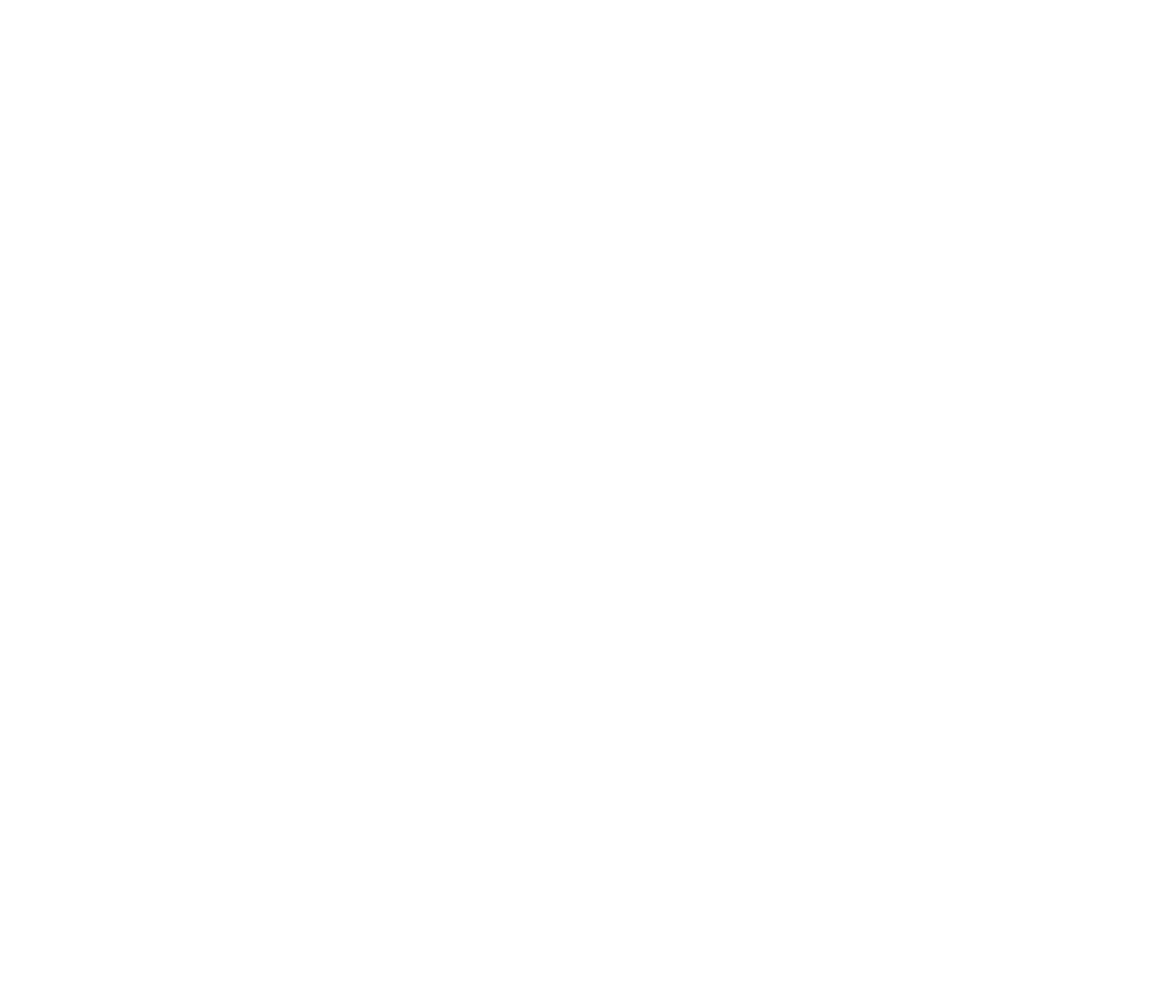
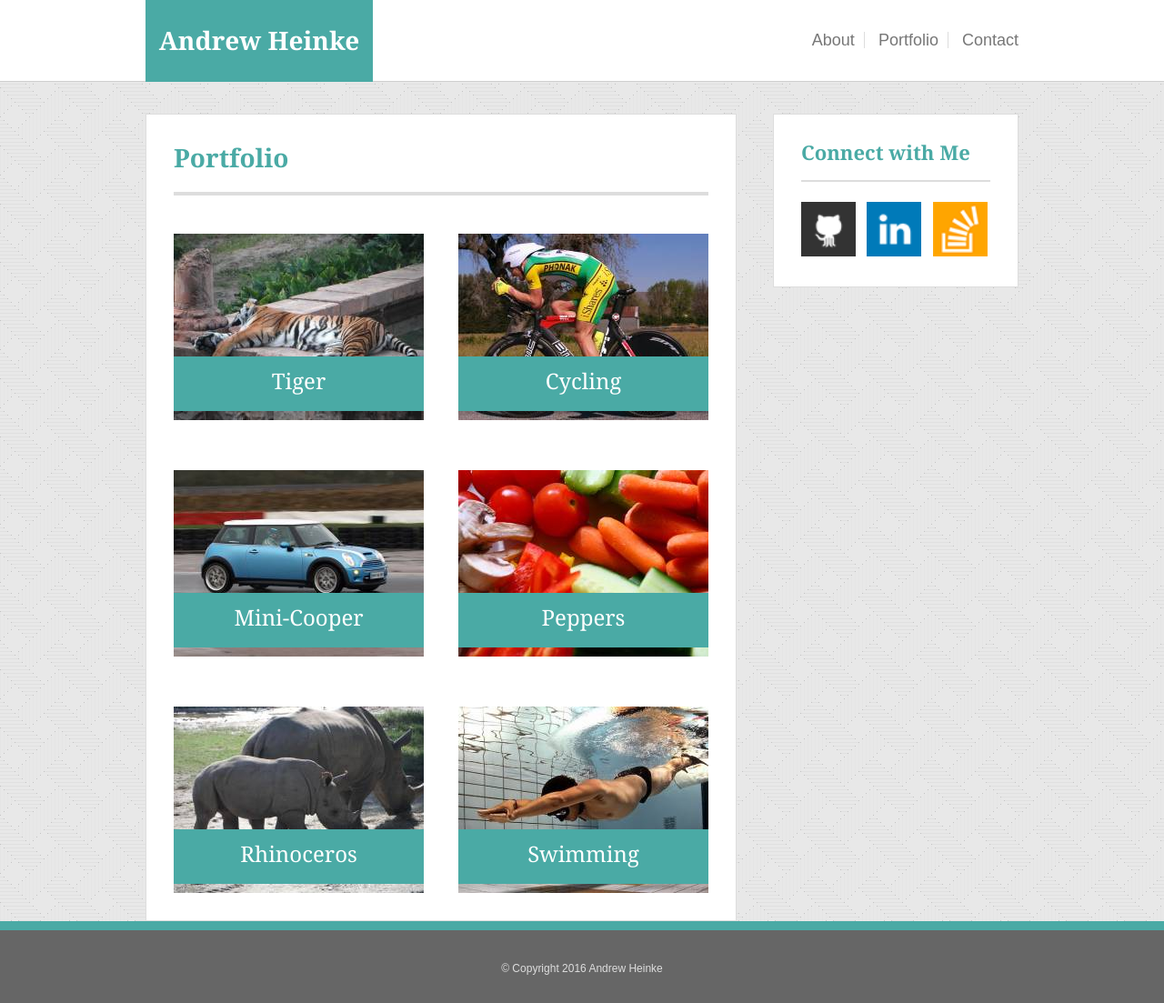
Before and after one commit to AndrewHeinke/Basic-Portfolio, a plain HTML site: page portfolio.html in a window 1280 px wide. Shown: the whole page at 91% size. Before the commit the page ends 800 px from the top, so only its background shows below. Drawn offline with Linux system fonts and the light colour scheme.

Commit message:
initial site files

```diff
--- a/assets/css/style.css
+++ b/assets/css/style.css
@@ -141,11 +141,7 @@ header {
 	margin-bottom: 22px;
 }
 
-#socialBtns {
-	width: 270px;
-    margin-top:90px;
 
-}
 
 .socialIcon {
 	width: 60px;
@@ -158,6 +154,30 @@ header {
 
 .socialBtns a:last-child {
 	margin-right: 0px;
+}
+
+.socialBtns a:hover {
+	-webkit-filter: opacity(70%);
+}
+
+
+/* Main Content Containers */
+
+section {
+	padding: 30px;
+	background: #fff;
+	border: 1px solid #DDDDDD;
+}
+
+.main {
+	max-width: 650px;
+	width: 650px;
+	float: left;
+}
+
+.rightArea {
+	width: 270px;
+	float: right;
 }
 
 .content {
@@ -197,6 +217,7 @@ form textarea {
 	font-size: 14px;
 	color: #777777;
 	padding: 10px 0px 0px 10px;
+	line-height: 21px;
 }
 
 #formBtn {
@@ -214,22 +235,76 @@ form textarea {
 	background: #FF5700;
 }
 
-section {
-	padding: 30px;
-	background: #fff;
-	border: 1px solid #DDDDDD;
+
+/* Portfolio Images */
+
+.portfolioPicLeft {
+	width: 275px;
+	height: 205px;
+	float: left;
+	margin-bottom: 55px;
+	background-size: cover;
+  	position: relative;
+  	display: inline;
 }
 
-.main {
-	max-width: 650px;
-	width: 650px;
-	float: left;
+.portfolioPicRight {
+	width: 275px;
+	height: 205px;
+	float: right;
+	margin-bottom: 55px;
+	background-size: cover;
+  	position: relative;
+  	display: inline;
 }
 
-.rightArea {
-	width: 270px;
-	float: right;
+.last {
+	margin-bottom: 0px;
 }
+
+.top {
+	margin-top: 20px;
+}
+
+.tiger {
+	background-image: url(../images/tiger.jpg);
+
+}
+
+.cycling {
+	background-image: url(../images/cycling.jpg);
+}
+
+.mini-cooper {
+	background-image: url(../images/mini-cooper.jpg);
+}
+
+.peppers {
+	background-image: url(../images/peppers.jpg);
+}
+
+.rhino {
+	background-image: url(../images/rhinoceros.jpg);
+}
+
+.swimming {
+	background-image: url(../images/swimming.jpg);
+}
+
+.imgText {
+	font-size: 24px;
+	font-family: 'Georgia', Times, Times New Roman, serif;
+	background: #4aaaa5;
+	color: #FFFFFF;
+	font-weight: normal;
+	height: 60px;
+	bottom: 10px;
+	width: 100%;
+	text-align: center;
+	padding-top: 15px;
+	position: absolute;
+}
+
 
 /* Footer Styles */
 
--- a/portfolio.html
+++ b/portfolio.html
@@ -0,0 +1,63 @@
+<!DOCTYPE html>
+<html lang="en">
+<head>
+  <meta charset="utf-8">
+	<title>Portfolio Andrew Heinke</title>
+	<link rel="stylesheet" type="text/css" href="assets/css/reset.css"><link rel="stylesheet" type="text/css" href="assets/css/style.css">
+</head>
+<body>
+	<div class="wrapper">
+	<header>
+    	<div id="nameWrap">
+    		<div id="myName">
+    			<h1>Andrew Heinke</h1>
+    		</div>
+  			<div class="nav">
+      			<ul>
+        			<li><a href="index.html">About</a></li>
+        			<li><a href="portfolio.html">Portfolio</a></li>
+        			<li><a href="contact.html">Contact</a></li>
+      			</ul>
+    		</div>
+		</div>
+	</header>
+		<div class="content">
+			<section class="main">
+				<h2>Portfolio</h2>
+				<hr id="thicker">
+					<div class="top tiger portfolioPicLeft">
+						<span class="imgText">Tiger</span>
+					</div>
+					<div class="top cycling portfolioPicRight">
+						<span class="imgText">Cycling</span>
+					</div>
+					<div class="mini-cooper portfolioPicLeft">
+						<span class="imgText">Mini-Cooper</span>
+					</div>
+					<div class="peppers portfolioPicRight">
+						<span class="imgText">Peppers</span>
+					</div>
+					<div class="last rhino portfolioPicLeft">
+						<span class="imgText">Rhinoceros</span>
+					</div>
+					<div class="last swimming portfolioPicRight">
+						<span class="imgText">Swimming</span>
+					</div>
+			</section>
+			<section class="rightArea">
+				<h4>Connect with Me</h4>
+				<hr>
+				<div class="socialBtns">
+					<a href="https://github.com/AndrewHeinke"><img class="socialIcon" src="assets/images/github-logo.png" alt="Andrew Heinke GitHub"></a>
+					<a href="https://www.linkedin.com/in/andrewheinke"><img class="socialIcon" src="assets/images/linkedin-logo.png" alt="Andrew Heinke LinkedIn"></a>
+					<a href="https://stackoverflow.com/users/6244987/andrew"><img class="socialIcon" src="assets/images/stackoverflow-logo.png" alt="Andrew Heinke Stack Overflow"></a>
+				</div>
+			</section>
+		</div>
+		<div class="push"></div>
+	</div>
+	<div class="footer">
+	<p id="footerText">&copy; Copyright 2016 Andrew Heinke</p>
+	</div>
+</body>
+</html>
```
Also changed, not shown: contact.html (+0 -1 lines), index.html (+1 -3 lines), assets/images/cycling.jpg (added), assets/images/mini-cooper.jpg (added), assets/images/peppers.jpg (added), assets/images/rhinoceros.jpg (added), assets/images/swimming.jpg (added), assets/images/tiger.jpg (added).
